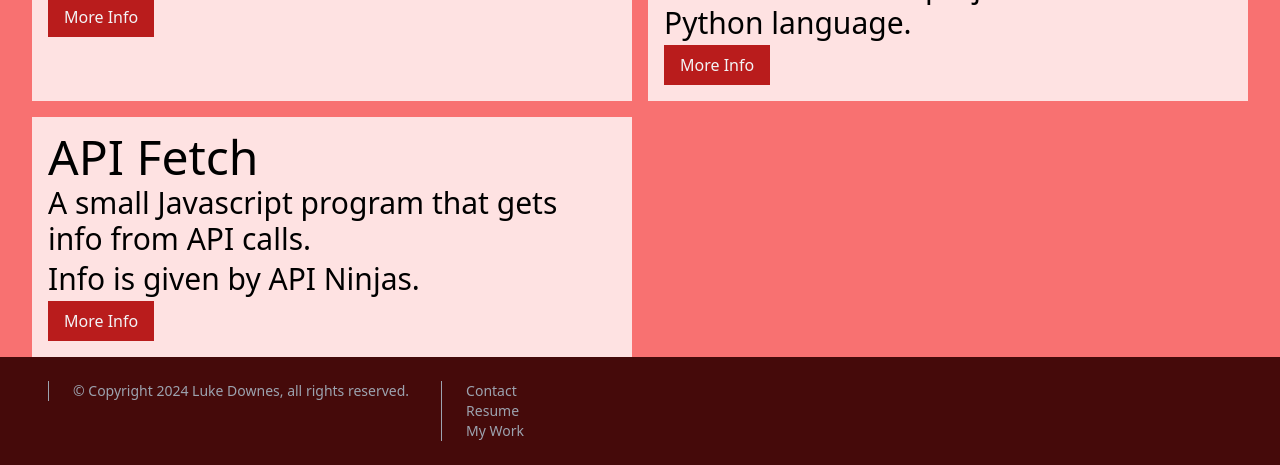
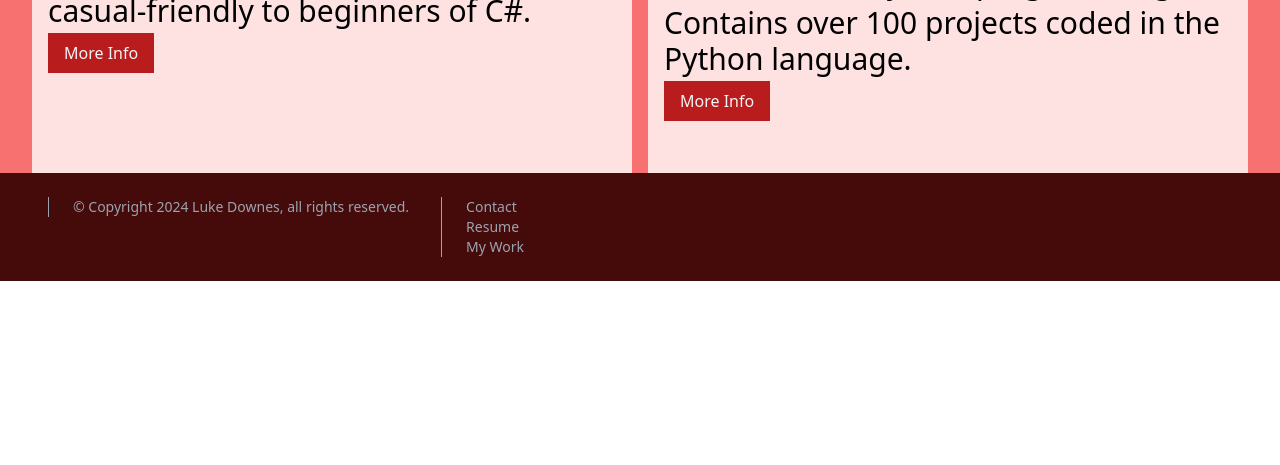
Before and after one commit to LukeyTheFireCube/AT3-Project, a website: page projects.html in a window 1280 px wide. Shown: the part 819-1284 px from the top of the page. After the commit the page ends 1100 px from the top, so only its background shows below. Drawn offline with Linux system fonts and the light colour scheme.

Commit message:
fix: final project fixes

```diff
--- a/projects.html
+++ b/projects.html
@@ -80,17 +80,6 @@
                 </a>
             </button>
         </section>
-        <section class="bg-red-100 p-4">
-            <h2 class="text-5xl mb:text-7xl pb-1">API Fetch</h2>
-            <p class="text-3xl mb:text-5xl pb-1">A small Javascript program that gets info from API calls.</p>
-            <p class="text-3xl mb:text-5xl pb-1">Info is given by API Ninjas.</p>
-            <button class="bg-red-700 text-gray-100 p-4 py-2 hover:bg-gray-800
-            hover:text-white transition ease-in-out duration-500">
-                <a href="mywork.html">
-                    More Info
-                </a>
-            </button>
-        </section>
     </section>
 </main>
 <footer id="main_footer" class="text-gray-400 bg-red-950 body-font w-full flex
```
